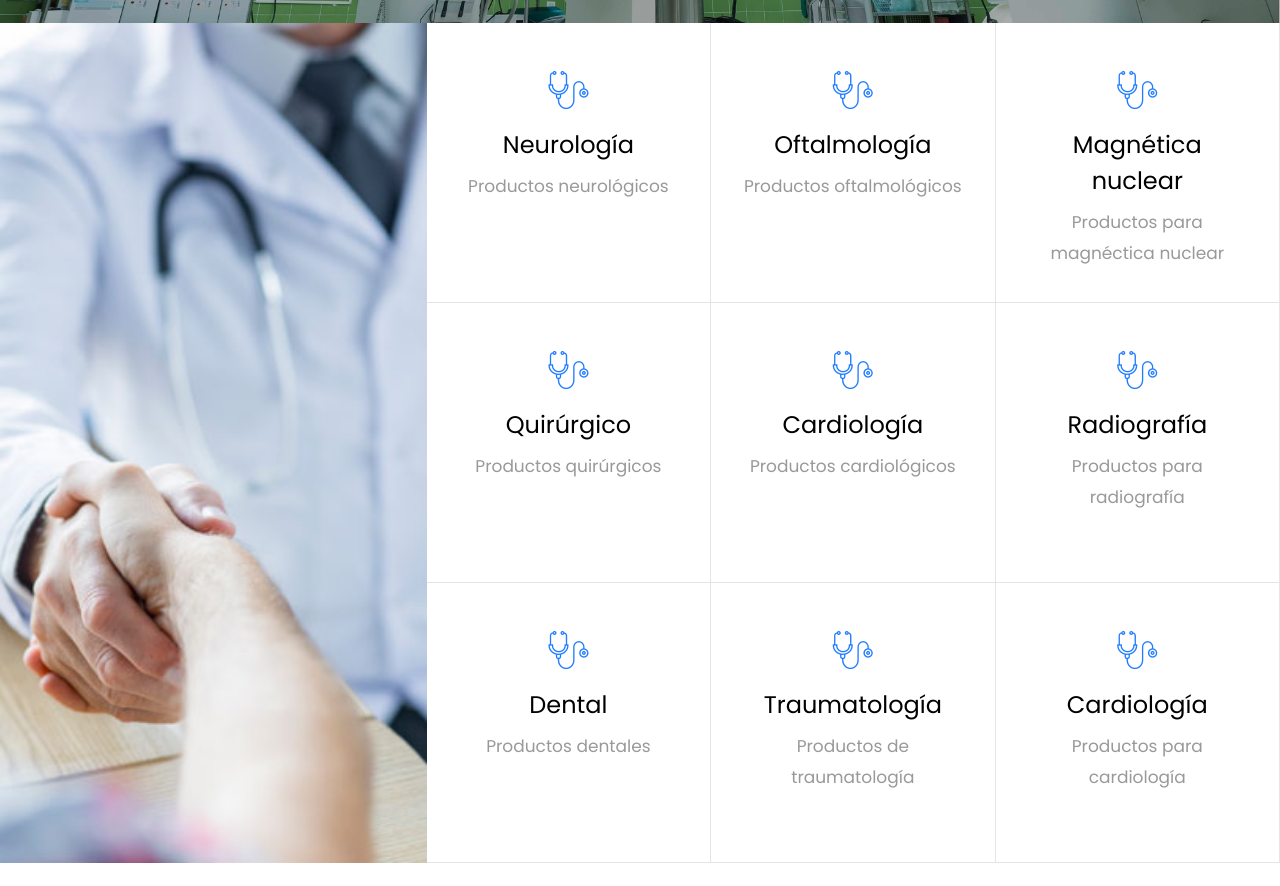
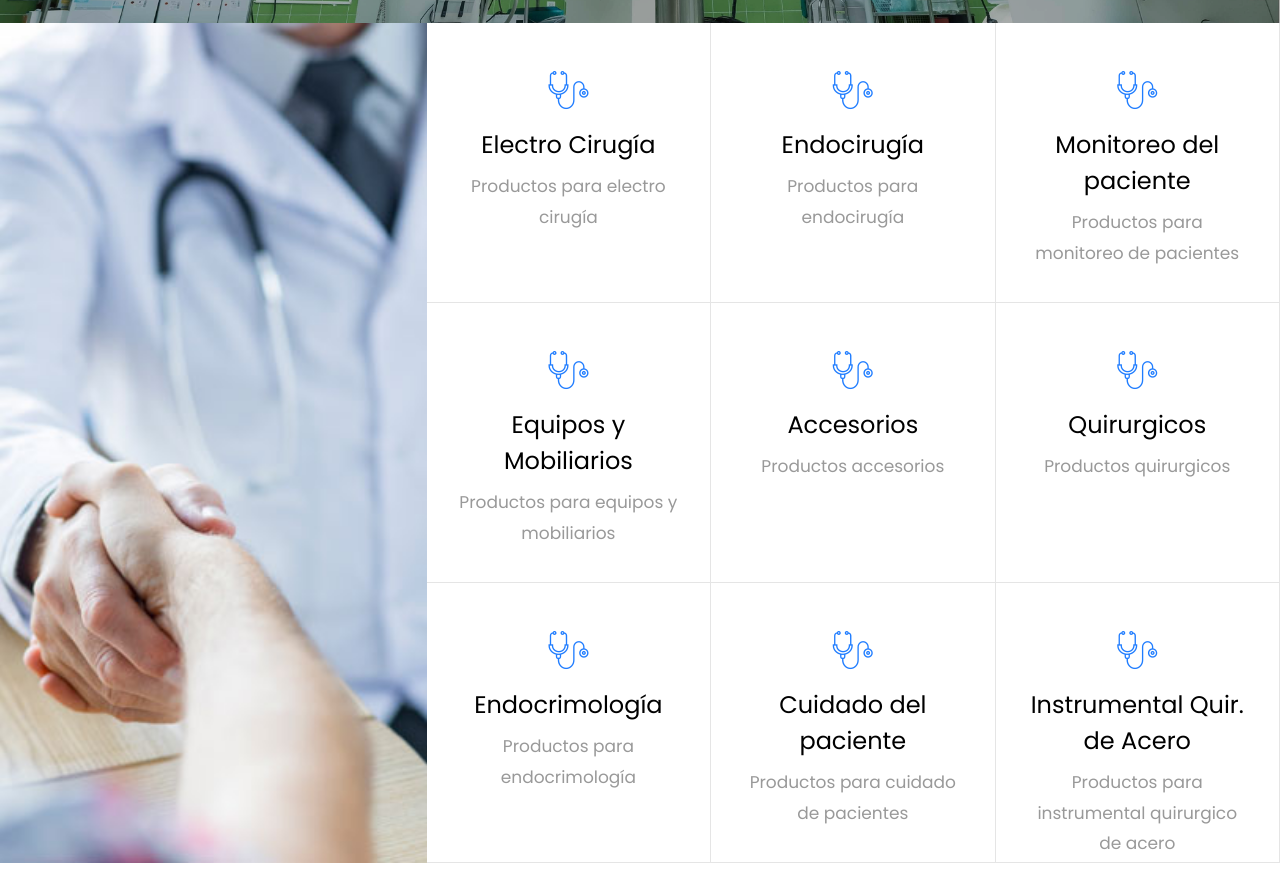
Before and after one commit to enritecnolol/testpag, a plain HTML site: page index.html in a window 1280 px wide. Shown: the part 1720-2606 px from the top of the page. Drawn offline with Linux system fonts and the light colour scheme; some packages are replaced by stand-ins of ours; no server answers; files whose address does not match are found by name.

Commit message:
Change products category

```diff
--- a/index.html
+++ b/index.html
@@ -187,8 +187,8 @@
 								<div class="icon">
 									<span class="flaticon-stethoscope"></span>
 								</div>
-								<h3><a href="#">Neurología</a></h3>
-								<p>Productos neurológicos</p>
+								<h3><a href="#">Electro Cirugía</a></h3>
+								<p>Productos para electro cirugía</p>
 							</div>
 						</div>
 						<div class="department-wrap p-4 ftco-animate">
@@ -196,8 +196,8 @@
 								<div class="icon">
 									<span class="flaticon-stethoscope"></span>
 								</div>
-								<h3><a href="#">Quirúrgico</a></h3>
-								<p>Productos quirúrgicos</p>
+								<h3><a href="#">Equipos y Mobiliarios</a></h3>
+								<p>Productos para equipos y mobiliarios</p>
 							</div>
 						</div>
 						<div class="department-wrap p-4 ftco-animate">
@@ -205,8 +205,8 @@
 								<div class="icon">
 									<span class="flaticon-stethoscope"></span>
 								</div>
-								<h3><a href="#">Dental</a></h3>
-								<p>Productos dentales</p>
+								<h3><a href="#">Endocrimología</a></h3>
+								<p>Productos para endocrimología</p>
 							</div>
 						</div>
 					</div>
@@ -217,8 +217,8 @@
 								<div class="icon">
 									<span class="flaticon-stethoscope"></span>
 								</div>
-								<h3><a href="#">Oftalmología</a></h3>
-								<p>Productos oftalmológicos</p>
+								<h3><a href="#">Endocirugía</a></h3>
+								<p>Productos para endocirugía</p>
 							</div>
 						</div>
 						<div class="department-wrap p-4 ftco-animate">
@@ -226,8 +226,8 @@
 								<div class="icon">
 									<span class="flaticon-stethoscope"></span>
 								</div>
-								<h3><a href="#">Cardiología</a></h3>
-								<p>Productos cardiológicos</p>
+								<h3><a href="#">Accesorios</a></h3>
+								<p>Productos accesorios</p>
 							</div>
 						</div>
 						<div class="department-wrap p-4 ftco-animate">
@@ -235,8 +235,8 @@
 								<div class="icon">
 									<span class="flaticon-stethoscope"></span>
 								</div>
-								<h3><a href="#">Traumatología</a></h3>
-								<p>Productos de traumatología</p>
+								<h3><a href="#">Cuidado del paciente</a></h3>
+								<p>Productos para cuidado de pacientes</p>
 							</div>
 						</div>
 					</div>
@@ -247,8 +247,8 @@
 								<div class="icon">
 									<span class="flaticon-stethoscope"></span>
 								</div>
-								<h3><a href="#">Magnética nuclear</a></h3>
-								<p>Productos para magnéctica nuclear</p>
+								<h3><a href="#">Monitoreo del paciente</a></h3>
+								<p>Productos para monitoreo de pacientes</p>
 							</div>
 						</div>
 						<div class="department-wrap p-4 ftco-animate">
@@ -256,8 +256,8 @@
 								<div class="icon">
 									<span class="flaticon-stethoscope"></span>
 								</div>
-								<h3><a href="#">Radiografía</a></h3>
-								<p>Productos para radiografía</p>
+								<h3><a href="#">Quirurgicos</a></h3>
+								<p>Productos quirurgicos</p>
 							</div>
 						</div>
 						<div class="department-wrap p-4 ftco-animate">
@@ -265,11 +265,72 @@
 								<div class="icon">
 									<span class="flaticon-stethoscope"></span>
 								</div>
-								<h3><a href="#">Cardiología</a></h3>
-								<p>Productos para cardiología</p>
+								<h3><a href="#">Instrumental Quir. de Acero</a></h3>
+								<p>Productos para instrumental quirurgico de acero</p>
 							</div>
 						</div>
 					</div>
+
+					<!-- <div class="col-md-4">
+						<div class="department-wrap p-4 ftco-animate">
+							<div class="text p-2 text-center">
+								<div class="icon">
+									<span class="flaticon-stethoscope"></span>
+								</div>
+								<h3><a href="#">Manejo de temperatura</a></h3>
+								<p>Productos para el manejo de temperatura</p>
+							</div>
+						</div>
+						<div class="department-wrap p-4 ftco-animate">
+							<div class="text p-2 text-center">
+								<div class="icon">
+									<span class="flaticon-stethoscope"></span>
+								</div>
+								<h3><a href="#">Bioseguridad Hospitalaria</a></h3>
+								<p>Productos para bioseguridad hospitalaria</p>
+							</div>
+						</div>
+						<div class="department-wrap p-4 ftco-animate">
+							<div class="text p-2 text-center">
+								<div class="icon">
+									<span class="flaticon-stethoscope"></span>
+								</div>
+								<h3><a href="#">Cuidado de heridas</a></h3>
+								<p>Productos para cuidado de heridas</p>
+							</div>
+						</div>
+					</div>
+
+					<div class="col-md-4">
+						<div class="department-wrap p-4 ftco-animate">
+							<div class="text p-2 text-center">
+								<div class="icon">
+									<span class="flaticon-stethoscope"></span>
+								</div>
+								<h3><a href="#">Anestesia / Respiratorios</a></h3>
+								<p>Productos para instrumental quirurgico de acero</p>
+							</div>
+						</div>
+						<div class="department-wrap p-4 ftco-animate">
+							<div class="text p-2 text-center">
+								<div class="icon">
+									<span class="flaticon-stethoscope"></span>
+								</div>
+								<h3><a href="#">Servicio</a></h3>
+								<p>Productos de servicio</p>
+							</div>
+						</div>
+						<div class="department-wrap p-4 ftco-animate">
+							<div class="text p-2 text-center">
+								<div class="icon">
+									<span class="flaticon-stethoscope"></span>
+								</div>
+								<h3><a href="#">Ropa Quirúrgica Desechable</a></h3>
+								<p>Ropa Quirúrgica Desechable</p>
+							</div>
+						</div>
+					</div> -->
+
 				</div>
 			</div>
 		</div>
```
